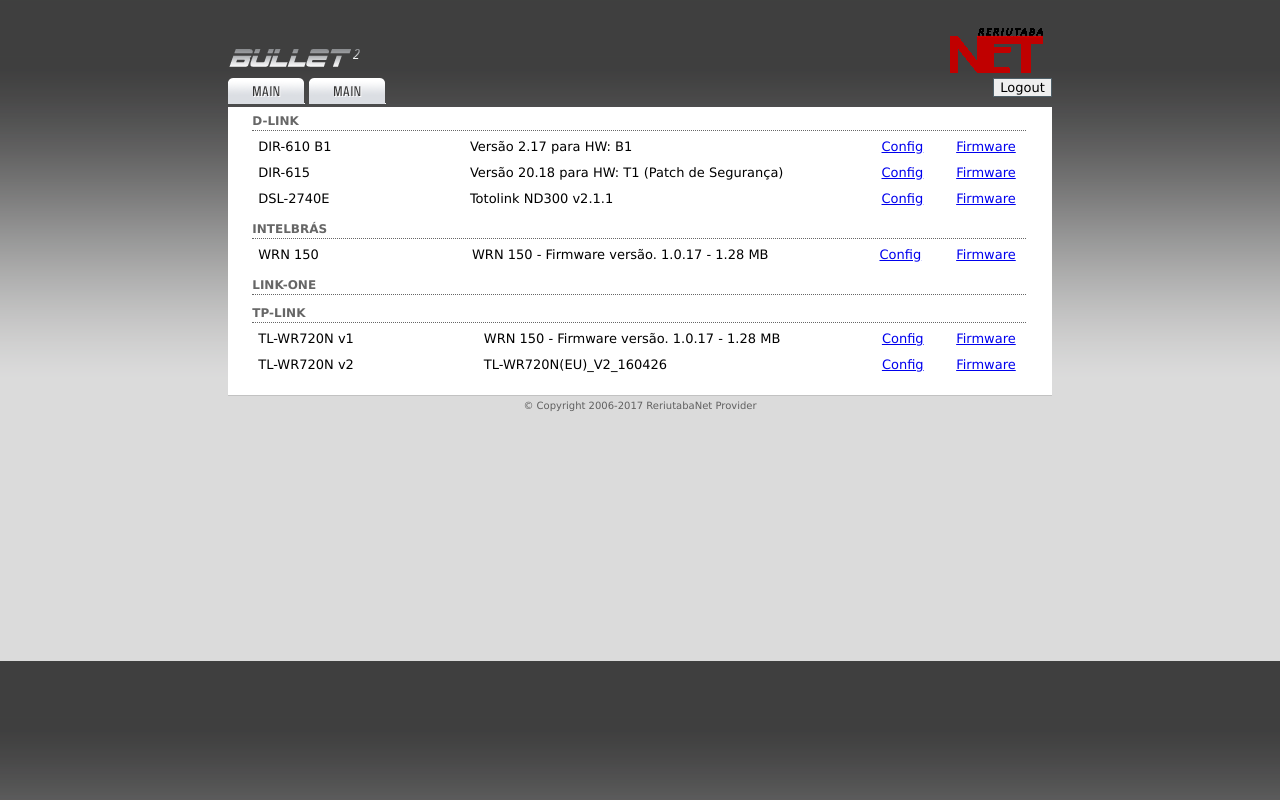
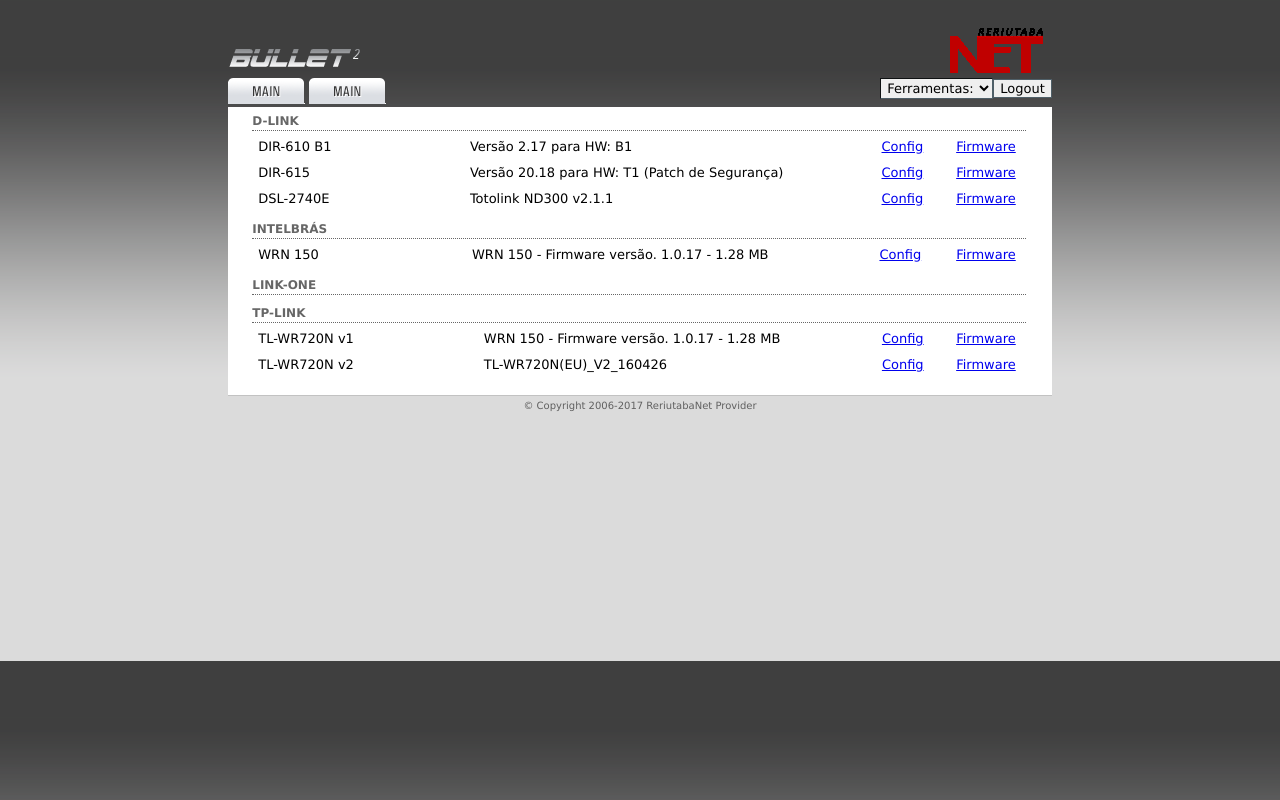
Before and after one commit to RtbaNet/firmware, a plain HTML site: page RtbaNetFirmware - Roteador.html in a window 1280 px wide. Drawn offline with Linux system fonts and the light colour scheme.

Commit message:
Update RtbaNetFirmware - Roteador.html

```diff
--- a/RtbaNetFirmware - Roteador.html
+++ b/RtbaNetFirmware - Roteador.html
@@ -4,6 +4,7 @@
 		<title>RtbaNet[Firmware] - Roteador</title>
 		<link rel="shortcut icon" href="./favicon.ico">
 		<link href="./style.css" rel="stylesheet" type="text/css">
+		<script type="text/javascript" language="javascript" src="./util.js.download"></script>
 	</head>
 	<body background="./backgnd.PNG">
 		<table class="maintable" cellpadding="0" align="center" cellspacing="0">
@@ -18,12 +19,17 @@
 				</tr>
 				<tr class="menu">
 					<td height="26">
-						<a href="RtbaNetBM2 - Principal.html"><img src="main_top.png" alt="Principal" border="0"></a>
+						<a href=".\index.html"><img src="main_top.png" alt="Principal" border="0"></a>
 						<a href=".\RtbaNetFirmware - Roteador.html"><img src="main_top.png" alt="FirmwareRoteador" border="0"></a>
-
 					</td>
 					<td align="right" valign="top">
-						<input type="submit" id="logout" onclick="location.href='./index.html'" value="Logout" >
+						<select id="tools" onchange="showTool(this);">
+							<option value="" >Ferramentas:</option>
+							<option value="https://rtbanet.github.io/Software/">Software...</option>
+							<option value="https://rtbanet.github.io/SpeedTest/">SpeedTest...</option>
+							<option value="https://rtbanet.github.io/firmware/" >Firmware...</option>
+							<input type="submit" id="logout" onclick="location.href='./index.html'" value="Logout" >
+						</select>
 					</td>
 				</tr>
 				<tr>
```
